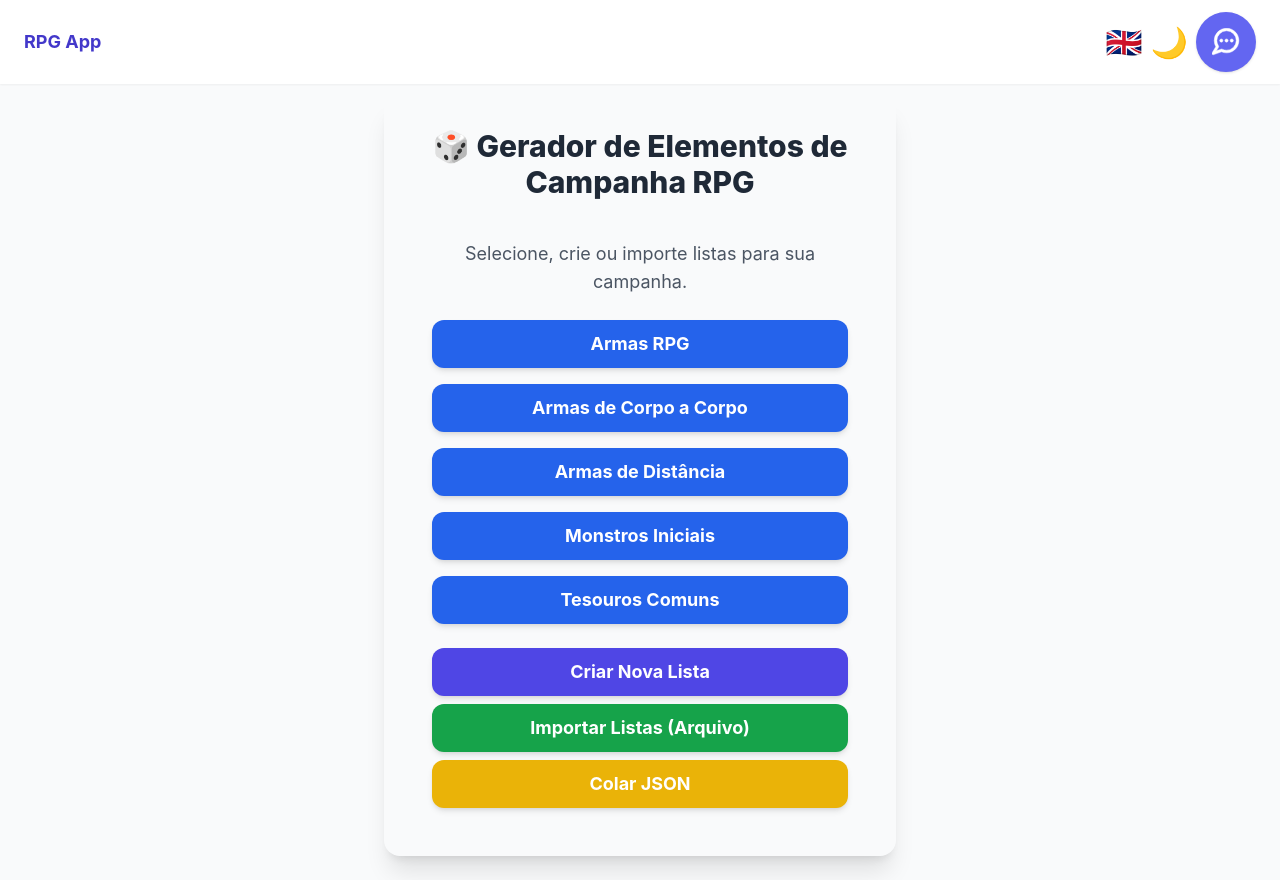
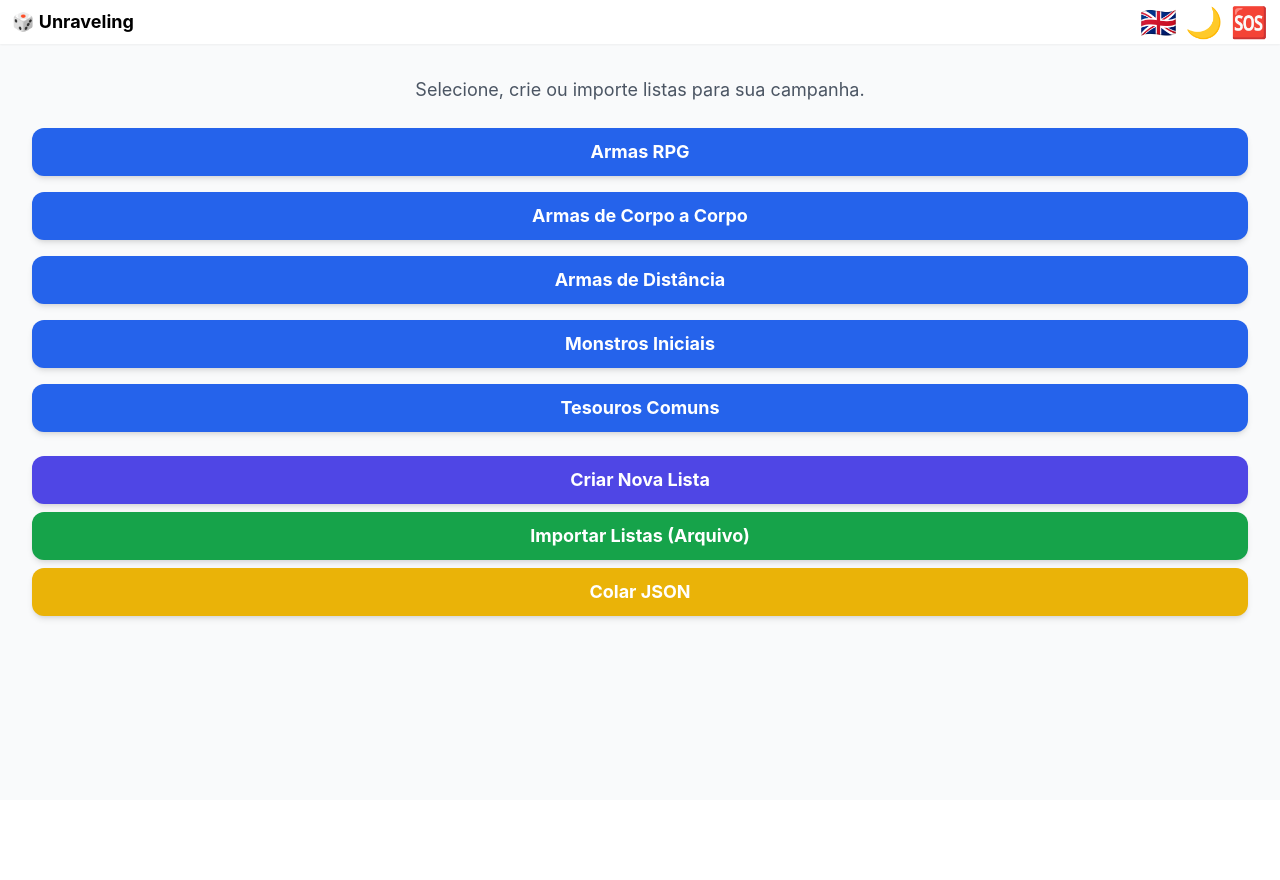
Before and after one commit to jcebidanes/umbrella, a React (Vite) app: page / in a window 1280 px wide. After the commit the page ends 800 px from the top, so only its background shows below. Built offline with nearby package versions, Linux system fonts and the light colour scheme.

Commit message:
Corrigido modal helper

```diff
--- a/src/App.tsx
+++ b/src/App.tsx
@@ -204,25 +204,35 @@ const App: React.FC = () => {
   const { t, i18n } = useTranslation();
   const [showHelper, setShowHelper] = useState(false);
 
+  // Fecha modal helper com ESC
+  useEffect(() => {
+    if (!showHelper) return;
+    const handleKeyDown = (e: KeyboardEvent) => {
+      if (e.key === "Escape") setShowHelper(false);
+    };
+    window.addEventListener("keydown", handleKeyDown);
+    return () => window.removeEventListener("keydown", handleKeyDown);
+  }, [showHelper]);
+
   return (
     <div
       className={`min-h-screen ${
         darkMode ? "bg-gray-900" : "bg-gray-50"
       } relative transition-colors duration-300`}
     >
-      {/* Menu fixo no topo */}
+      {/* Menu no topo (não fixo) */}
       <nav
-        className={`w-full flex items-center justify-between px-6 py-3 ${
+        className={`w-full flex items-center justify-between px-3 py-1 ${
           darkMode ? "bg-gray-800 shadow-lg" : "bg-white shadow-sm"
-        } fixed top-0 left-0 z-40 transition-colors duration-300`}
+        } transition-colors duration-300`}
       >
         <div className="flex items-center space-x-4">
           <span
             className={`font-bold text-lg ${
-              darkMode ? "text-yellow-300" : "text-indigo-700"
+              darkMode ? "text-yellow-100" : "text-black-700"
             }`}
           >
-            RPG App
+            {t("appTitle")}
           </span>
           {/* Adicione outros itens de menu aqui se desejar */}
         </div>
@@ -262,85 +272,76 @@ const App: React.FC = () => {
           {/* Helper como item do menu, alinhado à direita e centralizado */}
           <button
             onClick={() => setShowHelper(true)}
-            className="grid place-items-center p-4 rounded-full bg-indigo-500 hover:bg-indigo-600 shadow"
+            className="text-3xl bg-transparent shadow-none p-0 m-0 "
             aria-label={t("helper.open")}
           >
-            <svg
-              xmlns="http://www.w3.org/2000/svg"
-              className="h-7 w-7 text-white"
-              fill="white"
-              viewBox="15 20 60 60"
-              stroke="currentColor"
-            >
-              <title>{t("helper.open")}</title>
-              <path d="M46.1,20.5A26.4,26.4,0,0,0,19.8,46.9,27.2,27.2,0,0,0,23.2,60L15.4,72.9a2.9,2.9,0,0,0,.2,3.2,2.9,2.9,0,0,0,2.2,1.1l1-.2,16.6-6A26.4,26.4,0,1,0,46.1,20.5Zm0,47.1a19.8,19.8,0,0,1-9.2-2.2,3,3,0,0,0-2.3-.1L24.4,69l4.5-7.6a2.7,2.7,0,0,0,0-3,20.5,20.5,0,0,1-3.5-11.5A20.8,20.8,0,1,1,46.1,67.6Z" />
-              <circle cx="46.1" cy="46.9" r="3.4" />
-              <circle cx="57.3" cy="46.9" r="3.4" />
-              <circle cx="35" cy="46.9" r="3.4" />
-            </svg>
+            <span role="img" aria-label="Helper">
+              🆘
+            </span>
           </button>
         </div>
       </nav>
       {/* Modal Helper */}
       {showHelper && (
-        <div className="fixed inset-0 bg-gray-700 bg-opacity-60 flex items-center justify-center z-50">
         <div
-            className={cardBase + " max-w-lg w-full p-6 relative"}
+          className={`fixed inset-0 z-[9999] flex items-center justify-center ${
+            darkMode ? "bg-gray-900 bg-opacity-80" : "bg-gray-700 bg-opacity-60"
+          }`}
+        >
+          <div
+            className={`rounded-xl px-2 py-2 w-full max-w-lg shadow-xl border flex flex-col items-center relative ${
+              darkMode
+                ? "bg-gray-800 text-yellow-100 border-yellow-100"
+                : "bg-gray-100 text-gray-800 border-gray-300"
+            }`}
             role="dialog"
             aria-modal="true"
+            style={{
+              maxHeight: "95vh",
+              minHeight: "180px",
+              height: "auto",
+              overflow: "hidden",
+              margin: "0 0.5rem",
+              boxSizing: "border-box",
+              justifyContent: "center",
+            }}
           >
-            <h2 className="text-2xl font-bold mb-4 text-indigo-700 text-center">
+            <h2
+              className={`text-2xl font-bold mb-2 text-center ${
+                darkMode ? "text-yellow-200" : "text-indigo-700"
+              }`}
+            >
               {t("helper.title")}
             </h2>
-            <div className="text-gray-800 text-base whitespace-pre-line mb-4">
+            <div
+              className={`text-base whitespace-pre-line mb-2 w-full`}
+              style={{
+                wordBreak: "break-word",
+                paddingBottom: "0.5rem",
+                maxHeight: "60vh",
+                overflowY: "auto",
+                WebkitOverflowScrolling: "touch",
+              }}
+            >
               {t("helper.body")}
             </div>
             <button
               onClick={() => setShowHelper(false)}
-              className="absolute top-2 right-2 p-2 rounded-full bg-gray-200 hover:bg-gray-300"
+              className={`w-full max-w-xs px-4 py-2 rounded-lg font-bold ${
+                darkMode
+                  ? "bg-yellow-100 text-gray-800"
+                  : "bg-gray-800 text-yellow-100"
+              }`}
+              style={{ marginBottom: 0 }}
               aria-label={t("helper.close")}
             >
-              <svg
-                xmlns="http://www.w3.org/2000/svg"
-                className="h-5 w-5"
-                fill="none"
-                viewBox="0 0 24 24"
-                stroke="currentColor"
-              >
-                <title>{t("helper.close")}</title>
-                <path
-                  strokeLinecap="round"
-                  strokeLinejoin="round"
-                  strokeWidth={2}
-                  d="M6 18L18 6M6 6l12 12"
-                />
-              </svg>
+              {t("helper.close")}
             </button>
           </div>
         </div>
       )}
-      {/* Espaço para o conteúdo principal abaixo do menu */}
-      <div
-        className={`flex flex-col items-center justify-center min-h-screen pt-20 ${
-          darkMode ? "bg-gray-900" : ""
-        }`}
-      >
-        <div
-          className={containerBase + ` pt-4 min-h-screen ${darkMode ? "" : ""}`}
-          role="main"
-        >
-          <div
-            className={
-              cardBase + (darkMode ? " bg-gray-800 text-yellow-100" : "")
-            }
-          >
-            <h1
-              className={`sm:text-3xl text-2xl font-extrabold mb-6 text-center ${
-                darkMode ? "text-yellow-100" : "text-gray-800"
-              }`}
-            >
-              {t("appTitle")}
-            </h1>
+      {/* Conteúdo Principal */}
+      <div className="p-4">
         {currentScreen === "list-selection" && (
           <ListSelectionScreen
             allRpgLists={allRpgLists}
@@ -359,16 +360,6 @@ const App: React.FC = () => {
             darkMode={darkMode}
           />
         )}
-            {currentScreen === "randomizer" && (
-              <RandomizerScreen
-                currentListName={currentListName}
-                allRpgLists={allRpgLists}
-                onEditList={handleEditList}
-                onBackToLists={handleBackToLists}
-                showModal={showModal}
-                darkMode={darkMode}
-              />
-            )}
         {currentScreen === "edit-list" && (
           <EditListScreen
             currentListName={currentListName}
@@ -380,13 +371,25 @@ const App: React.FC = () => {
             darkMode={darkMode}
           />
         )}
+        {currentScreen === "randomizer" && (
+          <RandomizerScreen
+            currentListName={currentListName}
+            allRpgLists={allRpgLists}
+            onEditList={handleEditList}
+            onBackToLists={handleBackToLists}
+            showModal={showModal}
+            darkMode={darkMode}
+          />
+        )}
       </div>
-          {/* Modal acessível */}
-          <div role="dialog" aria-modal="true">
-            <CustomModal {...modalInfo} />
-          </div>
-        </div>
-      </div>
+      {/* Modal Customizado */}
+      <CustomModal
+        title={modalInfo.title}
+        message={modalInfo.message}
+        isConfirm={modalInfo.isConfirm}
+        onConfirm={modalInfo.onConfirm}
+        onCancel={modalInfo.onCancel}
+      />
     </div>
   );
 };
--- a/src/components/EditListScreen.tsx
+++ b/src/components/EditListScreen.tsx
@@ -41,6 +41,7 @@ const EditListScreen: React.FC<EditListScreenProps> = ({
   const [singleAddItemInput, setSingleAddItemInput] = useState<string>("");
   const [singleAddItemPeso, setSingleAddItemPeso] = useState<string>("");
   const [listReferenceSelect, setListReferenceSelect] = useState<string>("");
+  const [showExplanation, setShowExplanation] = useState(false);
 
   useEffect(() => {
     if (activeTab === "json") {
@@ -191,7 +192,6 @@ const EditListScreen: React.FC<EditListScreenProps> = ({
       >
         {t("editList.title")}
       </h2>
-      <p className="text-gray-600 mb-4 text-center">{t("editList.title")}</p>
 
       <div
         className={
--- a/src/locales/en.json
+++ b/src/locales/en.json
@@ -1,5 +1,5 @@
 {
-    "appTitle": "🎲 RPG Campaign Element Generator",
+    "appTitle": "🎲 Unraveling",
     "createList": {
         "title": "Create your new list of elements. Name is required.",
         "namePlaceholder": "New list name (e.g. Monsters, Treasures)",
--- a/src/locales/pt-BR.json
+++ b/src/locales/pt-BR.json
@@ -1,5 +1,5 @@
 {
-    "appTitle": "🎲 Gerador de Elementos de Campanha RPG",
+    "appTitle": "🎲 Unraveling",
     "createList": {
         "title": "Crie sua nova lista de elementos. O nome é obrigatório.",
         "namePlaceholder": "Nome da nova lista (ex: Monstros, Tesouros)",
```
Lines whose indentation alone changed are shown as unchanged.
